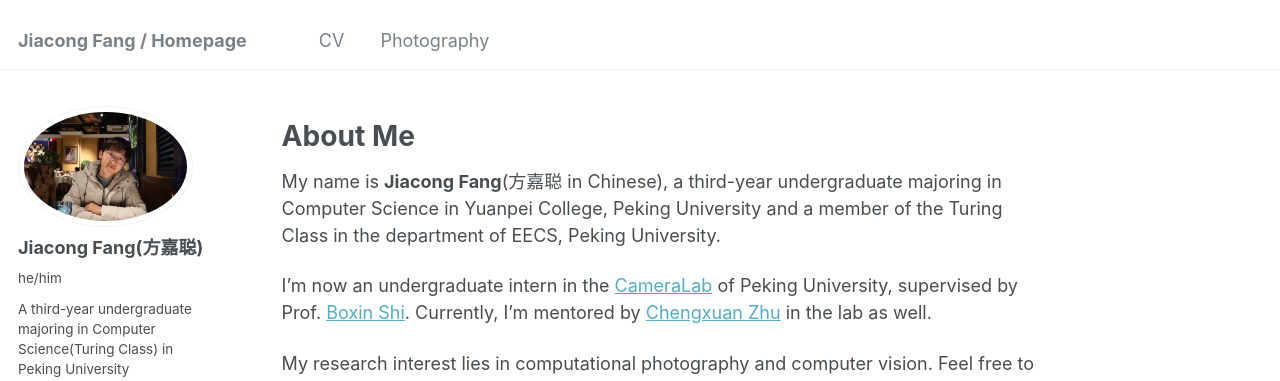
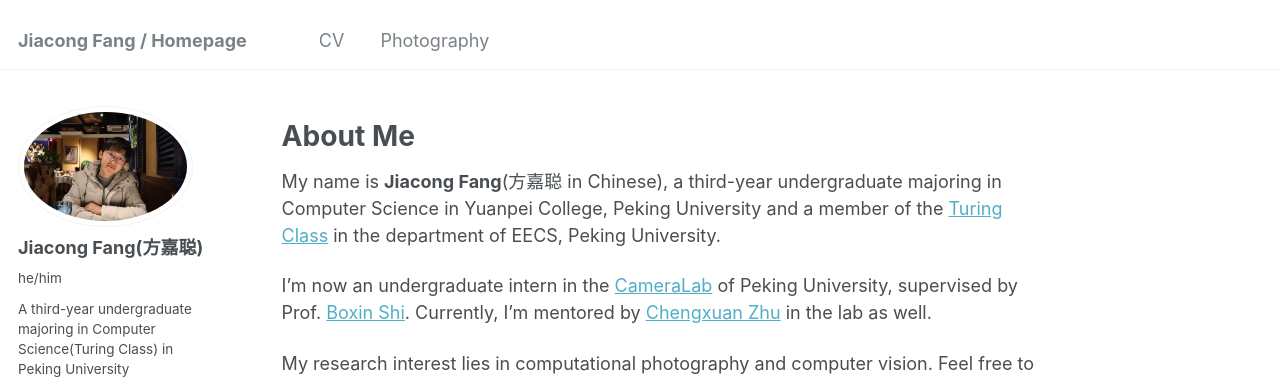
Before and after one commit to jiacongfang/jiacongfang.github.io, a Jekyll site: the page built from _pages/about.md, in a window 1280 px wide and 1007 px high. Shown: the top 381 px of the window. Built offline with Jekyll 4.4.1, drawn with Linux system fonts in a browser that asks for light colours; part of the change alters nothing that is shown.

```diff
--- a/_pages/about.md
+++ b/_pages/about.md
@@ -7,7 +7,7 @@ redirect_from:
   - /about.html
 ---
 # About Me
-My name is **Jiacong Fang**(方嘉聪 in Chinese), a third-year undergraduate majoring in Computer Science in Yuanpei College, Peking University and  a member of the Turing Class in the department of EECS, Peking University.
+My name is **Jiacong Fang**(方嘉聪 in Chinese), a third-year undergraduate majoring in Computer Science in Yuanpei College, Peking University and  a member of the [Turing Class](https://cfcs.pku.edu.cn/english/research/turing_program/introduction1/index.htm) in the department of EECS, Peking University.
 
 I'm now an undergraduate intern in the [CameraLab](https://camera.pku.edu.cn) of Peking University, supervised by Prof. [Boxin Shi](https://ci.idm.pku.edu.cn). Currently, I'm mentored by [Chengxuan Zhu](https://freebutuselesssoul.github.io) in the lab as well.
 
```
